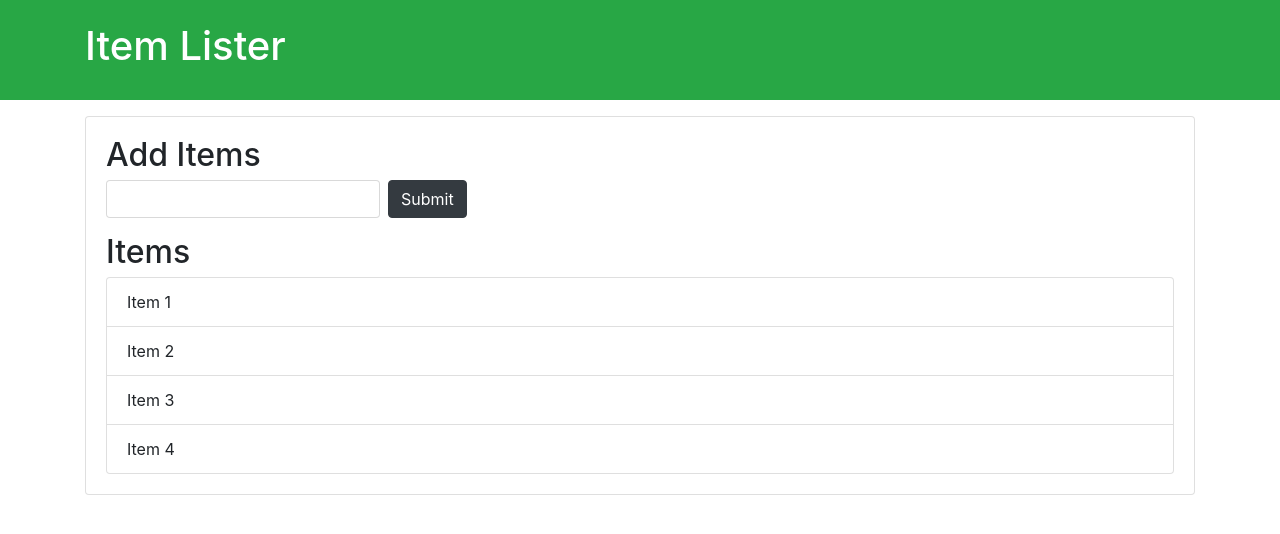
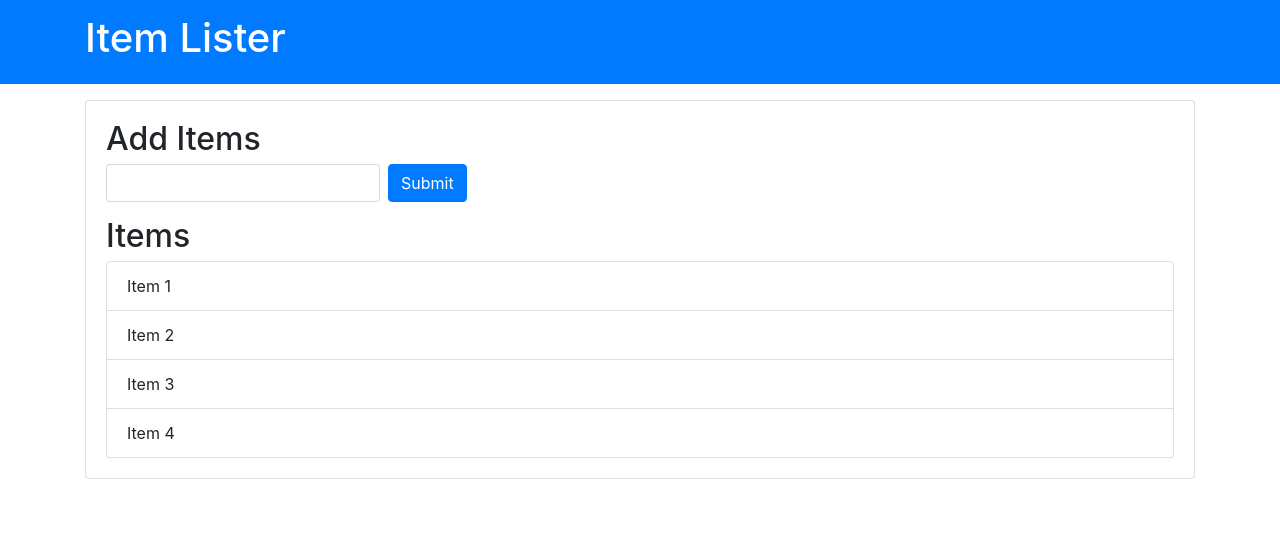
Before and after one commit to gerkenv/vanilla-js-dom-manipulation, a plain HTML site: page static/index.html in a window 1280 px wide. Drawn offline with nearby package versions, Linux system fonts and the light colour scheme.

Commit message:
+/- style;

```diff
--- a/static/index.html
+++ b/static/index.html
@@ -8,7 +8,7 @@
   <title>Item Lister</title>
 </head>
 <body>
-  <header id="main-header" class="bg-success text-white p-4 mb-3">
+  <header id="main-header" class="bg-primary text-white p-3 mb-3">
     <div class="container">
       <h1 id="header-title">Item Lister <span style="display:none">123</span></h1>
     </div>
@@ -18,7 +18,7 @@
     <h2 class="title">Add Items</h2>
     <form class="form-inline mb-3">
       <input type="text" class="form-control mr-2">
-      <input type="submit" class="btn btn-dark" value="Submit">
+      <input type="submit" class="btn btn-primary" value="Submit">
     </form>
     <h2 class="title">Items</h2>
     <ul id="items" class="list-group">
```
